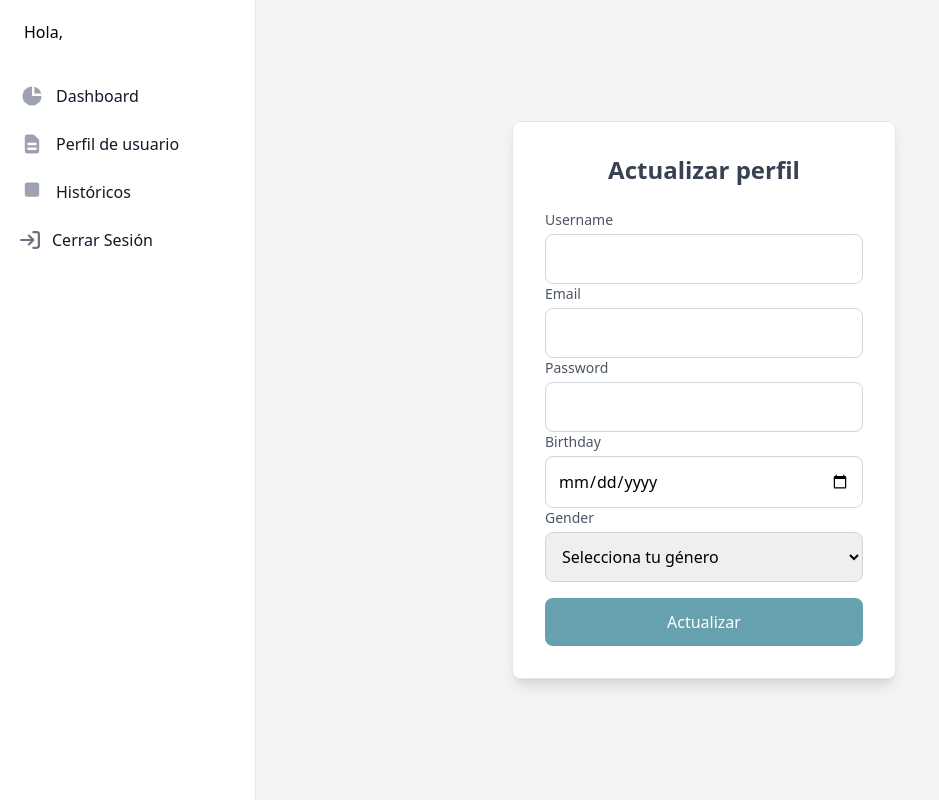
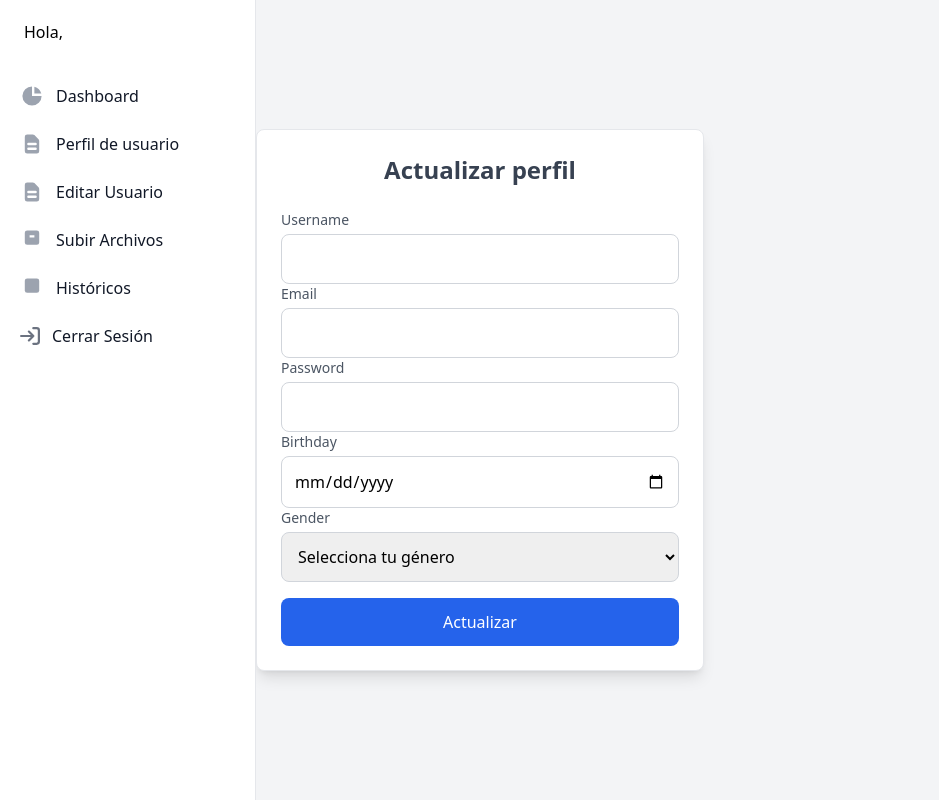
Before and after one commit to anthonyariasr/dashboard_app, a React (Create React App) app in the folder frontend/dashboard/: page /UpdateForm in a window 1280 px wide. Shown: the whole page, without its empty margins (0-939 px from the left). Built offline with nearby package versions, Linux system fonts and the light colour scheme.

Commit message:
Responsive

```diff
--- a/frontend/dashboard/package.json
+++ b/frontend/dashboard/package.json
@@ -12,7 +12,10 @@
     "@testing-library/react": "^13.4.0",
     "@testing-library/user-event": "^13.5.0",
     "axios": "^1.7.7",
+    "chart.js": "^4.4.6",
+    "d3": "^7.9.0",
     "react": "^18.3.1",
+    "react-chartjs-2": "^5.2.0",
     "react-dom": "^18.3.1",
     "react-icons": "^5.3.0",
     "react-router-dom": "^6.27.0",
--- a/frontend/dashboard/src/FormData/FormData.jsx
+++ b/frontend/dashboard/src/FormData/FormData.jsx
@@ -5,8 +5,8 @@ function UploadSensorData() {
 
   const [file, setFile] = useState(null);
   const [typeSensor, setTypeSensor] = useState('');
-  const [errorMessage, setErrorMessage] = useState(''); // Nuevo estado para el mensaje de error
-  const [succesMessage, setSuccessMessage] = useState(''); //Nuevo estado para el mensaje de succcess
+  const [errorMessage, setErrorMessage] = useState('');
+  const [successMessage, setSuccessMessage] = useState('');
 
   const handleFileChange = (event) => {
     setFile(event.target.files[0]);
@@ -14,7 +14,8 @@ function UploadSensorData() {
 
   const handleSubmit = async (event) => {
     event.preventDefault();
-    setErrorMessage(''); // Limpiar mensaje de error previo
+    setErrorMessage('');
+    setSuccessMessage('');
 
     if (!file || !typeSensor) {
       setErrorMessage('Por favor completa todos los campos y selecciona un archivo.');
@@ -38,8 +39,7 @@ function UploadSensorData() {
         throw new Error(`Error: ${response.statusText}`);
       }
 
-
-      setSuccessMessage('Archivo subido con éxito')
+      setSuccessMessage('Archivo subido con éxito');
     } catch (error) {
       console.error('Error al subir el archivo:', error);
       setErrorMessage('Error al subir el archivo. Verifica el formato e inténtalo nuevamente.');
@@ -47,28 +47,30 @@ function UploadSensorData() {
   };
 
   return (
-    <div style={{display:'flex'}} className='bg-gray-100'>
-      <Sidebar/>
-      <div className='flex justify-center items-center min-h-screen' style={{ marginLeft: '40%' }}>
-        <form onSubmit={handleSubmit} className="max-w-md w-full p-8 border rounded-lg shadow-lg bg-white">
-          <h2 className="text-2xl font-bold text-center text-gray-700 mb-6">Ingresar datos de sensores</h2>
+    <div className="flex flex-col sm:flex-row bg-gray-100 min-h-screen">
+      <Sidebar />
+      <div className="flex flex-col justify-center items-center w-full sm:w-3/4 p-4 sm:p-8" style={{ marginLeft: 'auto' }}>
+        <form onSubmit={handleSubmit} className="w-full max-w-md p-6 border rounded-lg shadow-lg bg-white">
+          <h2 className="text-xl sm:text-2xl font-bold text-center text-gray-700 mb-6">Ingresar datos de sensores</h2>
 
-          {/* Mostrar mensaje de error si existe */}
           {errorMessage && (
             <div className="mb-4 p-3 bg-red-100 text-red-700 border border-red-400 rounded">
               {errorMessage}
             </div>
           )}
 
-          {/* Mostrar mensaje de éxito si existe */}
-          {succesMessage && (
+          {successMessage && (
             <div className="mb-4 p-3 bg-green-100 text-green-700 border border-green-400 rounded">
-              {succesMessage}
+              {successMessage}
             </div>
           )}
 
           <label className="block text-sm font-medium text-gray-600">Tipo de sensor</label>
-          <select value={typeSensor} onChange={(e) => setTypeSensor(e.target.value)} className="mt-1 block w-full p-3 border border-gray-300 rounded-lg focus:outline-none focus:ring-2 focus:ring-blue-500">
+          <select
+            value={typeSensor}
+            onChange={(e) => setTypeSensor(e.target.value)}
+            className="mt-1 block w-full p-3 border border-gray-300 rounded-lg focus:outline-none focus:ring-2 focus:ring-blue-500"
+          >
             <option value="" disabled>Selecciona tipo de sensor</option>
             <option value="weight">Peso</option>
             <option value="water_consumption">Consumo de Agua</option>
@@ -80,7 +82,6 @@ function UploadSensorData() {
           </select>
           <br />
 
-
           <label className="block text-sm font-medium text-gray-600">Subir Archivo CSV:</label>
           <input
             type="file"
@@ -91,7 +92,12 @@ function UploadSensorData() {
           />
           <br />
 
-          <button type="submit" className="w-full  text-white p-3 rounded-lg  transition duration-200" style={{backgroundColor: '#67a0ae'}}>Subir</button>
+          <button
+            type="submit"
+            className="w-full text-white p-3 rounded-lg transition duration-200 bg-blue-600 hover:bg-blue-700 focus:outline-none"
+          >
+            Subir
+          </button>
         </form>
       </div>
     </div>
--- a/frontend/dashboard/src/FormData/UpdateProfile.jsx
+++ b/frontend/dashboard/src/FormData/UpdateProfile.jsx
@@ -2,7 +2,6 @@ import React, { useState } from "react";
 import Sidebar from "../SideBar/Sidebar";
 
 export default function UpdateUserForm() {
-
     const [formData, setFormData] = useState({
         username: "",
         email: "",
@@ -10,8 +9,8 @@ export default function UpdateUserForm() {
         birthday: "",
         gender: ""
     });
-    const [errorMessage, setErrorMessage] = useState(""); // Estado para mensaje de error
-    const [succesMessage, setSuccessMessage] = useState(""); //Estado para éxito
+    const [errorMessage, setErrorMessage] = useState("");
+    const [successMessage, setSuccessMessage] = useState("");
 
     const handleChange = (e) => {
         const { name, value } = e.target;
@@ -27,13 +26,13 @@ export default function UpdateUserForm() {
             day: '2-digit',
             month: '2-digit',
             year: 'numeric'
-        }).replace(/\//g, '-'); // Reemplaza las barras por guiones
+        }).replace(/\//g, '-');
     };
 
     const handleSubmit = async (e) => {
         e.preventDefault();
-        setErrorMessage(""); // Limpiar mensaje de error anterior
-        setSuccessMessage(""); //Limpiar mensaje de éxito anterior
+        setErrorMessage("");
+        setSuccessMessage("");
 
         const userId = localStorage.getItem("id");
         if (!userId) {
@@ -64,12 +63,11 @@ export default function UpdateUserForm() {
 
             const data = await response.json();
             console.log("User updated successfully:", data);
-            const userName = data.username
+            const userName = data.username;
             localStorage.setItem('userName', userName);
             setSuccessMessage("Perfil actualizado con éxito");
 
             window.location.reload();
-
         } catch (error) {
             console.error("Error:", error);
             setErrorMessage("Error al actualizar el perfil: " + error.message);
@@ -77,27 +75,23 @@ export default function UpdateUserForm() {
     };
 
     return (
-        <div className="bg-gray-100 w-full items-center flex ">
+        <div className="flex flex-col sm:flex-row bg-gray-100 min-h-screen">
             <Sidebar />
-            <div className='flex justify-center items-center min-h-screen w-[30%] ml-[40%]'>
-                <form className="p-8 border rounded-lg shadow-lg bg-white w-[100%]" onSubmit={handleSubmit}>
-                    <h2 className="text-2xl font-bold text-center text-gray-700 mb-6">Actualizar perfil</h2>
+            <div className="flex flex-col justify-center items-center w-full sm:w-3/4 p-4 sm:p-8">
+                <form className="w-full max-w-md p-6 border rounded-lg shadow-lg bg-white" onSubmit={handleSubmit}>
+                    <h2 className="text-xl sm:text-2xl font-bold text-center text-gray-700 mb-6">Actualizar perfil</h2>
 
-                    {/* Mostrar mensaje de error si existe */}
                     {errorMessage && (
                         <div className="mb-4 p-3 bg-red-100 text-red-700 border border-red-400 rounded">
                             {errorMessage}
                         </div>
                     )}
 
-                    {/* Mostrar mensaje de éxito si existe */}
-                    {succesMessage && (
+                    {successMessage && (
                         <div className="mb-4 p-3 bg-green-100 text-green-700 border border-green-400 rounded">
-                            {succesMessage}
+                            {successMessage}
                         </div>
                     )}
-
-
 
                     <label className="block text-sm font-medium text-gray-600">Username</label>
                     <input
@@ -150,12 +144,14 @@ export default function UpdateUserForm() {
                         </select>
                     </div>
 
-                    <button type="submit" className="w-full text-white p-3 rounded-lg  transition duration-200" style={{backgroundColor: '#67a0ae'}}>
+                    <button
+                        type="submit"
+                        className="w-full text-white p-3 rounded-lg bg-blue-600 hover:bg-blue-700 transition duration-200 focus:outline-none"
+                    >
                         Actualizar
                     </button>
                 </form>
             </div>
-            <script src="https://unpkg.com/flowbite@latest/dist/flowbite.js"></script>
         </div>
     );
 }
--- a/frontend/dashboard/src/SideBar/Sidebar.jsx
+++ b/frontend/dashboard/src/SideBar/Sidebar.jsx
@@ -43,6 +43,10 @@ const Sidebar = () => {
 
     const handleUserProfile = () => {
         navigate('/UserProfile');
+    };
+
+    const handleFileUpload = () => {
+        navigate('/FileUpload');
     };
 
     return (
@@ -140,7 +144,46 @@ const Sidebar = () => {
                                 <span className="ml-3">Perfil de usuario</span>
                             </button>
                         </li>
-                        {/* Botón de Históricos */}
+                        <li>
+                            <button
+                                className="flex items-center p-2 text-base font-normal text-gray-900 rounded-lg dark:text-white hover:bg-gray-100 dark:hover:bg-gray-700 group"
+                                onClick={handleUpdateProfile}
+                            >
+                                <svg
+                                    aria-hidden="true"
+                                    className="flex-shrink-0 w-6 h-6 text-gray-400 transition duration-75 group-hover:text-gray-900 dark:text-gray-400 dark:group-hover:text-white"
+                                    fill="currentColor"
+                                    viewBox="0 0 20 20"
+                                >
+                                    <path
+                                        fillRule="evenodd"
+                                        d="M4 4a2 2 0 012-2h4.586A2 2 0 0112 2.586L15.414 6A2 2 0 0116 7.414V16a2 2 0 01-2 2H6a2 2 0 01-2-2V4zm2 6a1 1 0 011-1h6a1 1 0 110 2H7a1 1 0 01-1-1zm1 3a1 1 0 100 2h6a1 1 0 100-2H7z"
+                                        clipRule="evenodd"
+                                    ></path>
+                                </svg>
+                                <span className="ml-3">Editar Usuario</span>
+                            </button>
+                        </li>
+                        <li>
+                            <button
+                                className="flex items-center p-2 text-base font-normal text-gray-900 rounded-lg dark:text-white hover:bg-gray-100 dark:hover:bg-gray-700 group"
+                                onClick={handleForm}
+                            >
+                                <svg
+                                    aria-hidden="true"
+                                    className="flex-shrink-0 w-6 h-6 text-gray-400 transition duration-75 group-hover:text-gray-900 dark:text-gray-400 dark:group-hover:text-white"
+                                    fill="currentColor"
+                                    viewBox="0 0 20 20"
+                                >
+                                    <path
+                                        fillRule="evenodd"
+                                        d="M4 4a2 2 0 012-2h8a2 2 0 012 2v8a2 2 0 01-2 2H6a2 2 0 01-2-2V4zm8 2H8v2h4V6z"
+                                        clipRule="evenodd"
+                                    ></path>
+                                </svg>
+                                <span className="ml-3">Subir Archivos</span>
+                            </button>
+                        </li>
                         <li>
                             <button
                                 className="flex items-center p-2 text-base font-normal text-gray-900 rounded-lg dark:text-white hover:bg-gray-100 dark:hover:bg-gray-700 group"
```
Also changed, not shown: frontend/dashboard/src/HistoricalData/HistoricalDataSection.jsx (+32 -19 lines), frontend/dashboard/src/PrincipalDashboard/Dashboard.jsx (line endings or trailing spaces), 2 other files (tests, documents, lock files or other folders).
